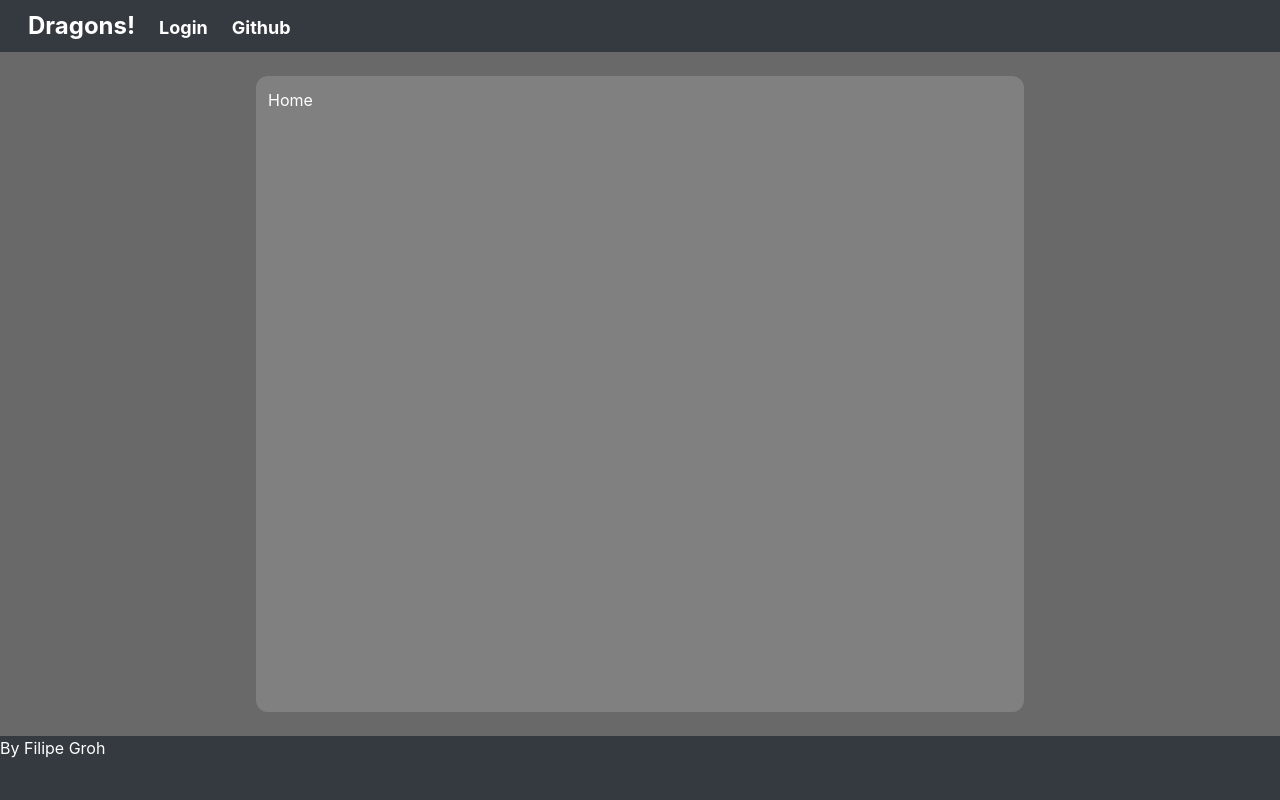
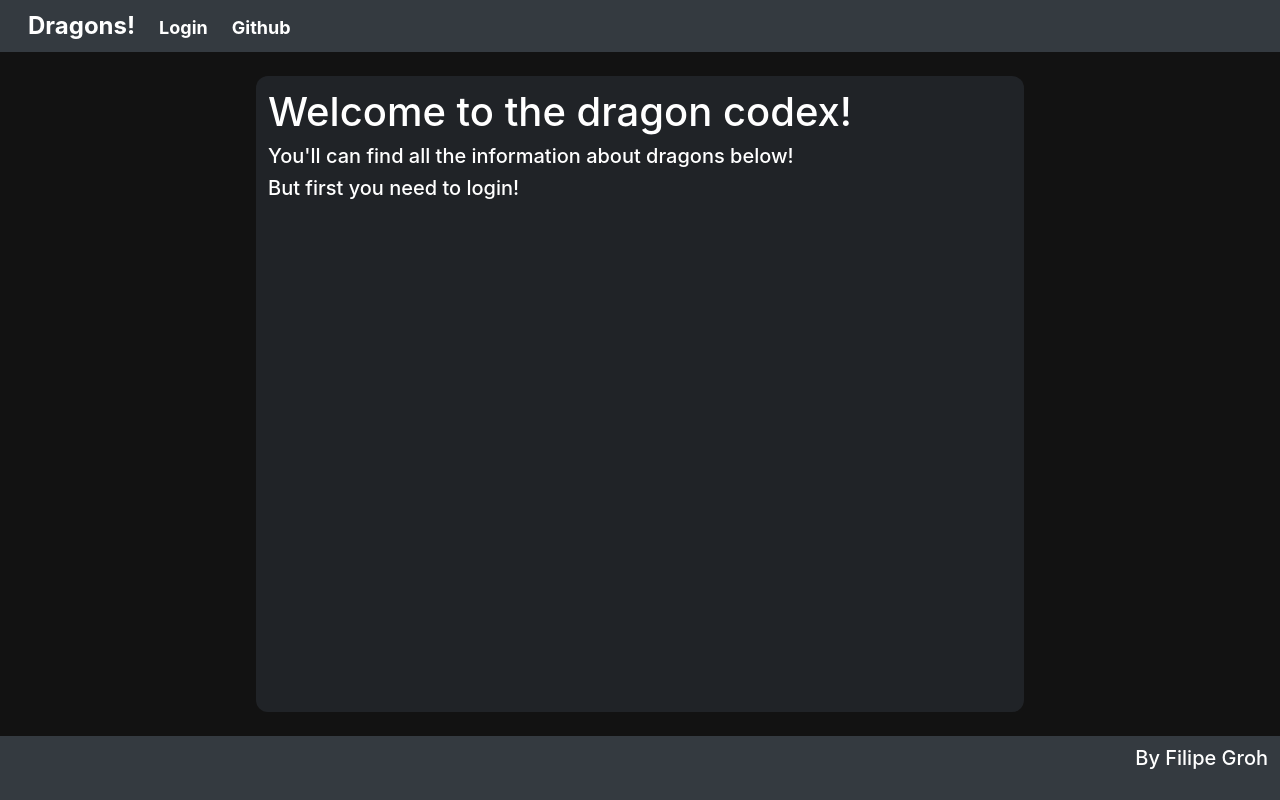
Before and after one commit to dreukrag/front-dragon, a React (Create React App) app: page /home in a window 1280 px wide. Built offline with nearby package versions, Linux system fonts and the light colour scheme.

Commit message:
finishing touches

```diff
--- a/src/App.js
+++ b/src/App.js
@@ -9,6 +9,7 @@ import {
 } from "react-router-dom";
 import styles from "./App.module.scss";
 import DragonList from "pages/DragonList";
+import Home from "pages/Home";
 function App() {
   return (
     <Router>
@@ -19,24 +20,14 @@ function App() {
             <Route path="/login">
               <Login />
             </Route>
-            {/* <PrivateRoute path="/list">
+            <PrivateRoute path="/list">
               <DragonList />
-            </PrivateRoute> */}
-            <Route path="/list">
-              <DragonList />
-            </Route>
-            <Route path="/home">Home</Route>
-            <Route exact path="/">
+            </PrivateRoute>
+            <Route path="/home"><Home /></Route>
+            <Route path="/">
               <Redirect
                 to={{
                   pathname: "/home",
-                }}
-              />
-            </Route>
-            <Route>
-              <Redirect
-                to={{
-                  pathname: "/404",
                 }}
               />
             </Route>
--- a/src/App.module.scss
+++ b/src/App.module.scss
@@ -13,6 +13,9 @@
   margin: 24px auto;
   border-radius: 12px;
   //Header, footer, content margins
-  min-height: calc( 100vh - 52px - 64px - 48px);
+  min-height: calc(100vh - 52px - 64px - 48px);
+  @media (max-width: 767px) {
+    min-height: calc(100vh - 59px - 64px - 48px);
+  }
   width: calc(100% - 12px);
 }
--- a/src/Colors.module.scss
+++ b/src/Colors.module.scss
@@ -1,5 +1,5 @@
-$main: dimgray;
-$secondary: gray;
+$main: #121212;
+$secondary: #202327;
 $text-color: white;
 $text-color-darker: whitesmoke;
 $red: #dc3545;
--- a/src/components/DragonTile.module.scss
+++ b/src/components/DragonTile.module.scss
@@ -9,19 +9,28 @@
   margin: 24px;
   background-position: center;
   background-repeat: no-repeat;
+  background-size: 256px;
   height: 128px;
   width: 128px;
+  transition: all 0.15s linear;
 
   @media (max-width: 428px) {
     margin: 12px;
     height: 96px;
     width: 96px;
+    &:hover {
+      cursor: pointer;
+      background-size: 96px;
+    }
   }
   &:hover {
     cursor: pointer;
+    background-size: 128px;
   }
 
   p {
     font-weight: bold;
+    text-shadow: -1px -1px 0 #000, 1px -1px 0 #000, -1px 1px 0 #000,
+      1px 1px 0 #000;
   }
 }
--- a/src/components/Footer.js
+++ b/src/components/Footer.js
@@ -2,7 +2,7 @@ import React from 'react';
 import styles from './footer.module.scss'
 const Footer = () => (
     <div className={["bg-dark", styles.footer].join(" ")}>
-        <p>By Filipe Groh</p>
+        <h5>By Filipe Groh</h5>
     </div>
 )
 
--- a/src/components/footer.module.scss
+++ b/src/components/footer.module.scss
@@ -2,4 +2,9 @@
 .footer {
   height: 64px;
   color: $text-color;
+  h5 {
+    text-align: end;
+    margin: 0 12px;
+    transform: translateY(10px);
+  }
 }
--- a/src/pages/Home.js
+++ b/src/pages/Home.js
@@ -0,0 +1,11 @@
+import React from "react";
+
+const Home = () => (
+  <div>
+    <h1>Welcome to the dragon codex!</h1>
+    <h5>You'll can find all the information about dragons below!</h5>
+    <h5>But first you need to login!</h5>
+  </div>
+);
+
+export default Home;
```
Also changed, not shown: 1 other file (tests, documents, lock files or other folders).
